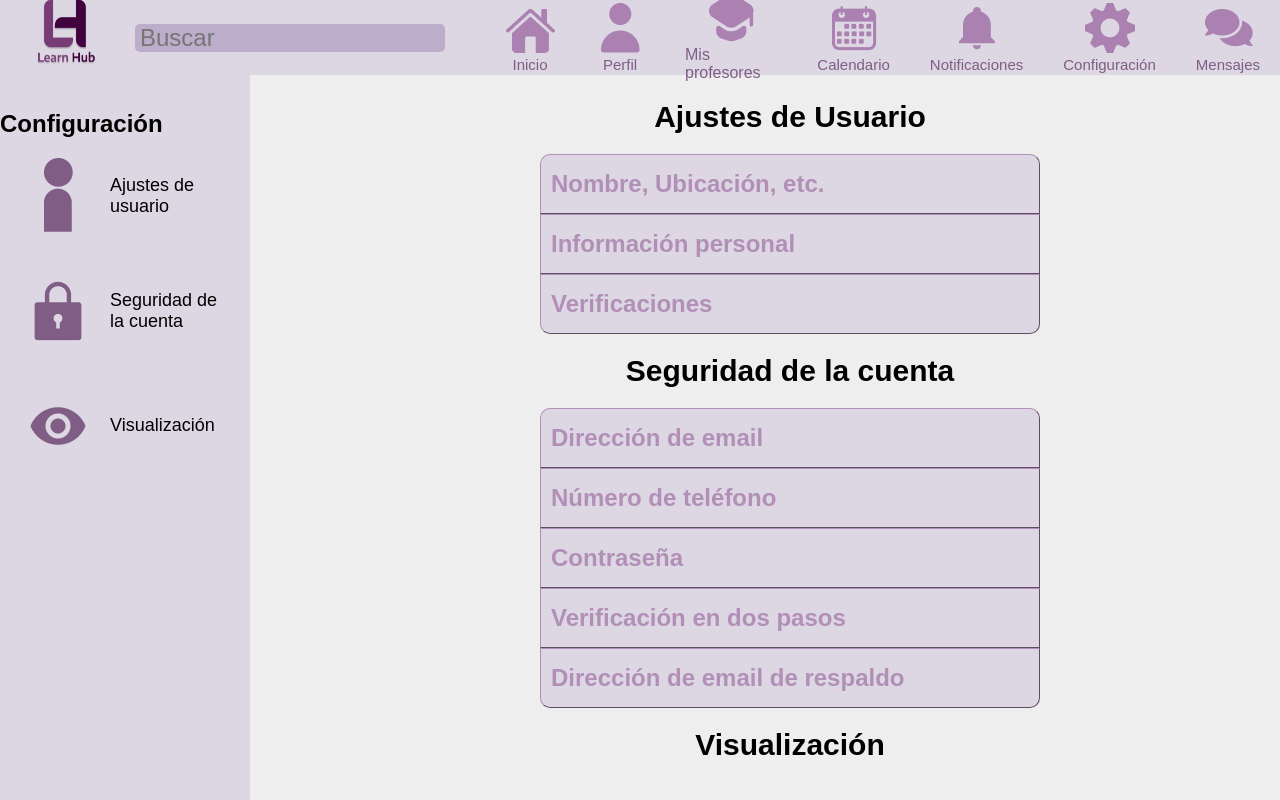
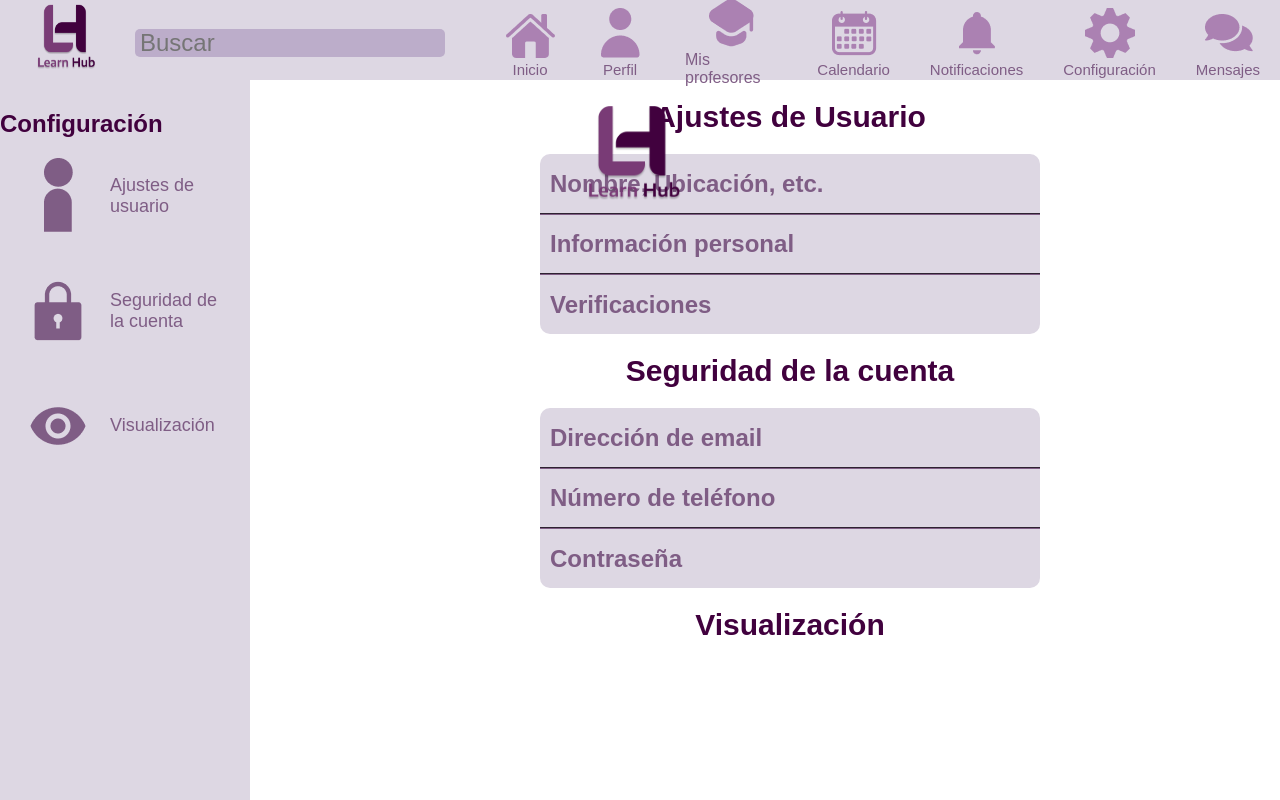
Before and after one commit to FeliCres7/LearnHub, a plain HTML site: page configuracion.html in a window 1280 px wide. Shown: the top 800 px of the page. Drawn offline with Linux system fonts and the light colour scheme; a web font is replaced by a local one.

Commit message:
configuracion

```diff
--- a/configuracion.html
+++ b/configuracion.html
@@ -5,6 +5,10 @@
     <meta charset="UTF-8">
     <title>Configuración</title>
     <link rel="stylesheet" href="styles.css">
+    <link rel="icon" href="Images html/logo-pestañaa.png" type="image/png">
+    <meta name="viewport" content="width=device-width, initial-scale=1.0">
+
+
 </head>
 <body>
     <div class="header">
@@ -15,7 +19,7 @@
         <div class="boton-mis-profesores"><button><img src="Images html/logo mis profesores.png" alt=""></button><a href="">Mis profesores</a></div>
         <div class="boton-calendario"><button><img src="Images html/logo calendario.png" alt=""></button><a href="">Calendario</a></div>
         <div class="boton-notificaciones"><button><img src="Images html/logo notificaciones.png" alt=""></button><a href="">Notificaciones</a></div>
-        <div class="boton-configuracion"><button><img src="Images html/logo configuracion.png" alt=""></button><a href="">Configuración</a></div>
+        <div class="boton-configuracion"><button><img src="Images html/logo configuracion.png" alt=""></button><a href="configuracion.html">Configuración</a></div>
         <div class="boton-mensajes"><button><img src="Images html/logo mensajes.png" alt=""></button><a href="">Mensajes</a></div>
     </div>
     <div class="PanelIzquierdo">
@@ -47,13 +51,15 @@
         <div class="seguridad-configuracion">
             <button class="top-button-config">Dirección de email</button>
             <button>Número de teléfono</button>
-            <button>Contraseña</button>
-            <button>Verificación en dos pasos</button>
-            <button class="bottom-button-config">Dirección de email de respaldo</button>
+            <button class="bottom-button-config">Contraseña</button>
+
         </div>
         <p>Visualización</p>
         <div class="visualizacion-configuracion"></div>
     </div>
+    <footer>
+        <img src="Images html/LogoLH.png" alt="">
+    </footer>
 
 </body>
 </html>
--- a/styles.css
+++ b/styles.css
@@ -17,10 +17,11 @@
     display: flex;
     align-items: center;
     background-color: #DDD7E3;
-    height: 75px;
+    height: 80px;
     width: 100%;
     padding: 0 20px;
     z-index: 1000;
+    padding-top: 5px;
 
 }
 input[type="search"] {
@@ -285,6 +286,8 @@ main {
     padding-top: 110px;
     height:1000px;
     width: 250px;
+    color: #41013E;
+    position: fixed;
 }
 .config
 {
@@ -302,6 +305,7 @@ main {
      font-weight: 500;
     font-size: 18px;
     margin-left: 15px;
+    color: #7F5D85;
 }
 .seguridad
 {
@@ -311,6 +315,8 @@ main {
         padding: 20px;
         font-weight: 500;
         font-size: 18px;
+        color: #7F5D85;
+
 }
 .seguridad p{
     font-weight: 500;
@@ -329,6 +335,8 @@ main {
     font-weight: 500;
    font-size: 18px;
    margin-left: 15px;
+   color: #7F5D85;
+
 }
 .panel-configuracion {
 
@@ -336,7 +344,6 @@ main {
     padding-left: 50px;
     height: 1000px;
     width: calc(100% - 250px);
-    background-color: #eee;
     position: absolute;
     top: 0;
     left: 250px;
@@ -345,6 +352,7 @@ main {
     align-items: center;
     flex-direction: column;
     font-size: 30px;
+    color: #41013E;
 }
 .ajustes-configuracion, .seguridad-configuracion, .visualizacion-configuracion {
     display: flex;
@@ -357,21 +365,39 @@ main {
     height: 60px;
     width: 500px;
     text-align: left;
-    font-weight: 700;
+    font-weight: 600;
+    text-decoration: #B18FB7;
     padding-left: 10px;
-    color: #B18FB7;
+    color: #7F5D85;
     background-color: #DDD7E3;
     border-width: 0.1px;
-    border-color: #B18FB7;
+    border-color: #7F5D85;
     font-size: 24px;
-
+    border-right: none;
+    border-left: none;
+    transition: color 0.3s;
 
 }
 .top-button-config{
     border-top-left-radius: 10px;
     border-top-right-radius: 10px;
+    border-top: none;
 }
 .bottom-button-config{
     border-bottom-left-radius: 10px;
     border-bottom-right-radius: 10px;
+    border-bottom: none;
 }
+.ajustes-configuracion button:hover, .seguridad-configuracion button:hover, .visualizacion-configuracion button:hover{
+    filter: brightness(1.2);
+    cursor:pointer;
+}
+footer{
+    width: 100%;
+    align-items: center;
+    text-align: center;
+}
+footer img{
+    scale: 45%;
+
+}
```
Also changed, not shown: header.html (+3 -0 lines), tester.html (added, +14 -0 lines), Images html/logo-pestaña.ico (added), Images html/logo-pestaña.png (added), Images html/logo-pestañaa.png (added).
